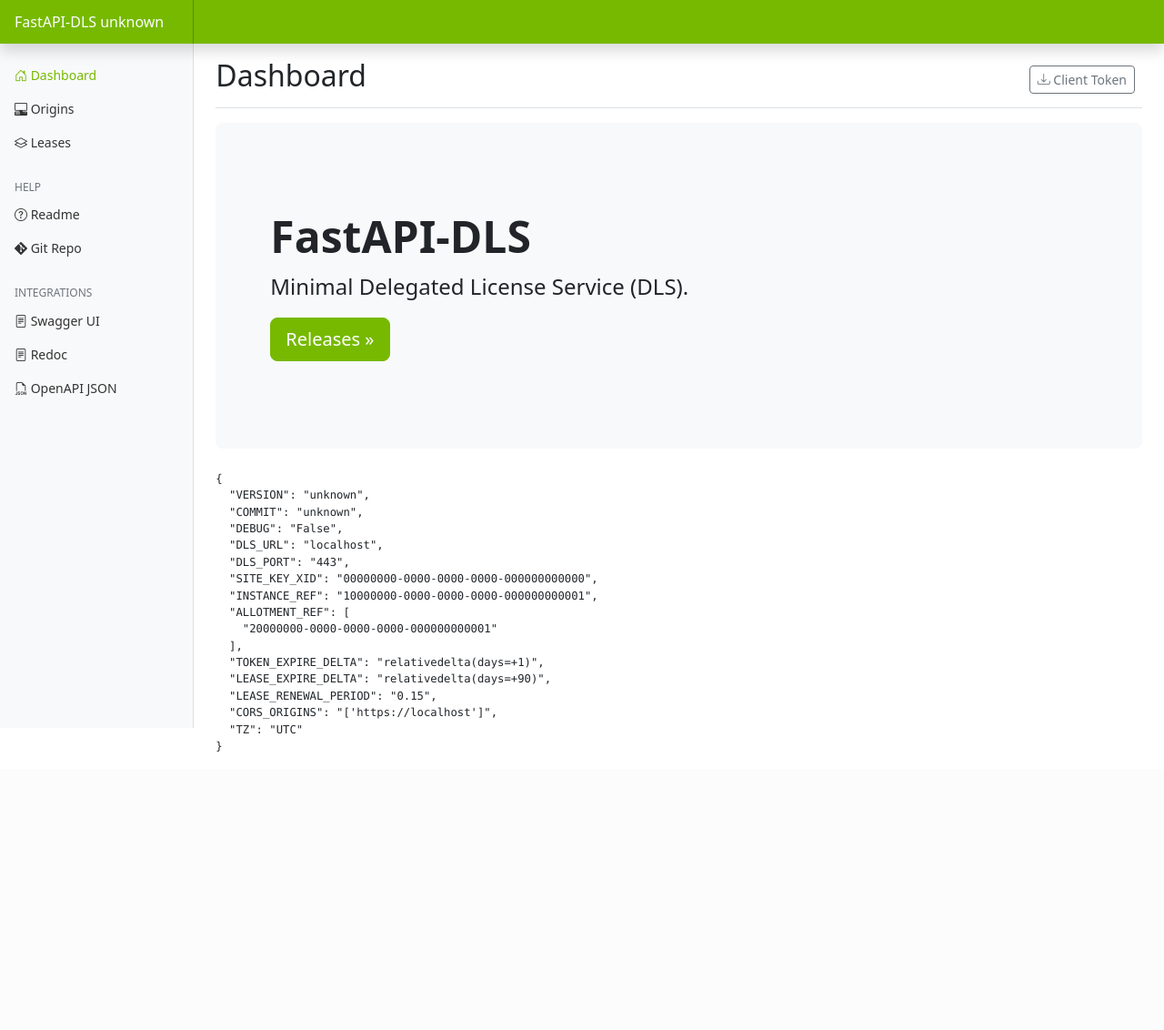
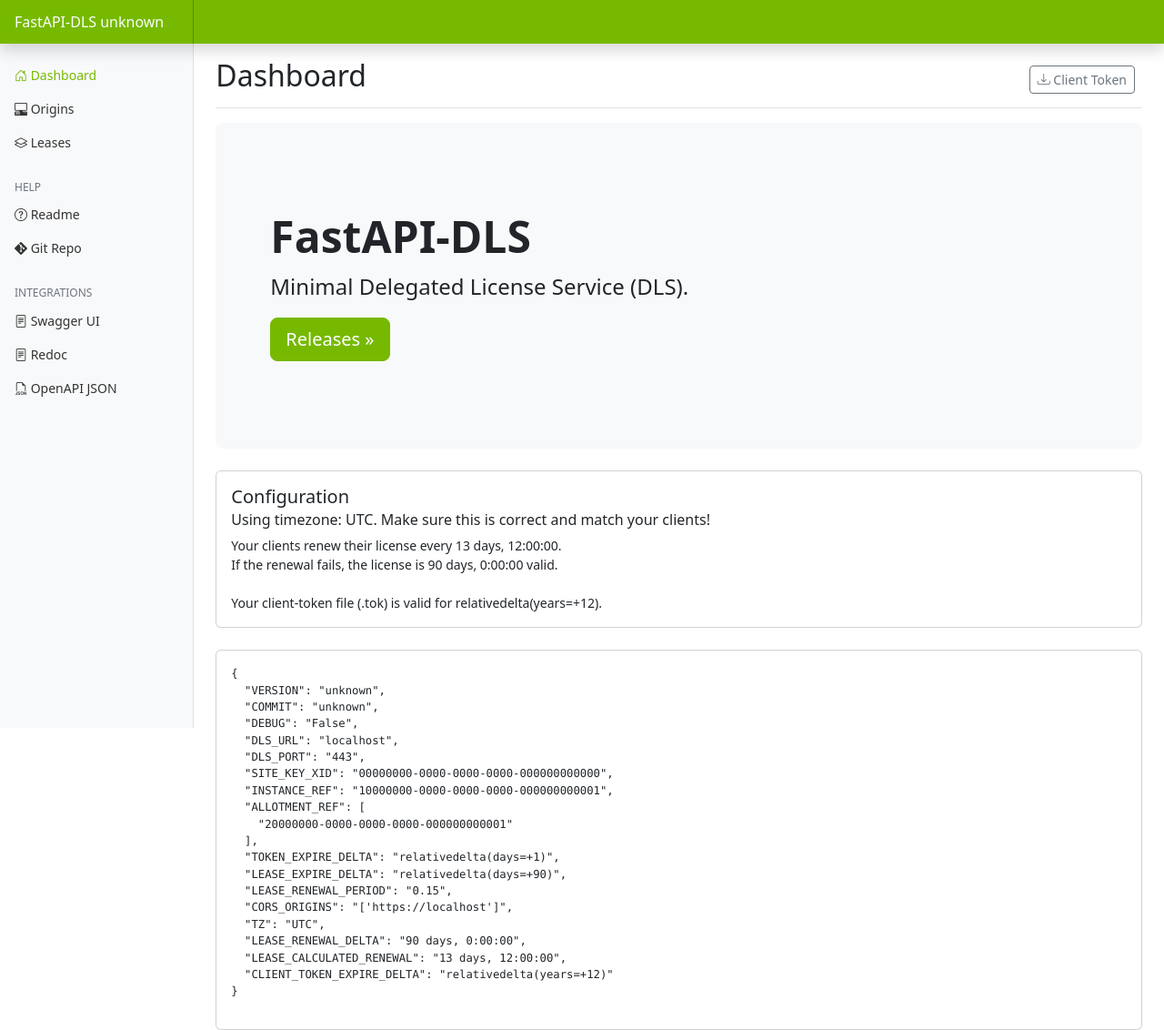
Before and after one commit to GreenDamTan/fastapi-dls_mirror, a FastAPI app: page /-/dashboard in a window 1280 px wide. Shown: the whole page at 91% size. Before the commit the page ends 826 px from the top, so only its background shows below. Run offline with FastAPI, Linux system fonts and the light colour scheme; parts of the project's set-up code (start-up, migrations or seed data) failed here and were passed over; some libraries are stand-ins or nearby versions.

Commit message:
improved dashboard config view

```diff
--- a/app/main.py
+++ b/app/main.py
@@ -111,7 +111,27 @@ def __get_token(request: Request) -> dict:
     return jwt.decode(token=token, key=jwt_decode_key, algorithms=ALGORITHMS.RS256, options={'verify_aud': False})
 
 
-# Endpoints
+def __json_config() -> dict:
+    return {
+        'VERSION': str(VERSION),
+        'COMMIT': str(COMMIT),
+        'DEBUG': str(DEBUG),
+        'DLS_URL': str(DLS_URL),
+        'DLS_PORT': str(DLS_PORT),
+        'SITE_KEY_XID': str(SITE_KEY_XID),
+        'INSTANCE_REF': str(INSTANCE_REF),
+        'ALLOTMENT_REF': [str(ALLOTMENT_REF)],
+        'TOKEN_EXPIRE_DELTA': str(TOKEN_EXPIRE_DELTA),
+        'LEASE_EXPIRE_DELTA': str(LEASE_EXPIRE_DELTA),
+        'LEASE_RENEWAL_PERIOD': str(LEASE_RENEWAL_PERIOD),
+        'CORS_ORIGINS': str(CORS_ORIGINS),
+        'TZ': str(TZ),
+        # static / calculated
+        'LEASE_RENEWAL_DELTA': str(LEASE_RENEWAL_DELTA),
+        'LEASE_CALCULATED_RENEWAL': str(Lease.calculate_renewal(LEASE_RENEWAL_PERIOD, LEASE_RENEWAL_DELTA)),
+        'CLIENT_TOKEN_EXPIRE_DELTA': str(CLIENT_TOKEN_EXPIRE_DELTA),
+    }
+
 
 @app.get('/', summary='* Index')
 async def index():
@@ -130,21 +150,7 @@ async def _health():
 
 @app.get('/-/config', summary='* Config', description='returns environment variables.')
 async def _config():
-    return JSONr({
-        'VERSION': str(VERSION),
-        'COMMIT': str(COMMIT),
-        'DEBUG': str(DEBUG),
-        'DLS_URL': str(DLS_URL),
-        'DLS_PORT': str(DLS_PORT),
-        'SITE_KEY_XID': str(SITE_KEY_XID),
-        'INSTANCE_REF': str(INSTANCE_REF),
-        'ALLOTMENT_REF': [str(ALLOTMENT_REF)],
-        'TOKEN_EXPIRE_DELTA': str(TOKEN_EXPIRE_DELTA),
-        'LEASE_EXPIRE_DELTA': str(LEASE_EXPIRE_DELTA),
-        'LEASE_RENEWAL_PERIOD': str(LEASE_RENEWAL_PERIOD),
-        'CORS_ORIGINS': str(CORS_ORIGINS),
-        'TZ': str(TZ),
-    })
+    return JSONr(__json_config())
 
 
 @app.get('/-/readme', summary='* Readme')
@@ -163,7 +169,8 @@ async def _manage(request: Request):
 
 @app.get('/-/dashboard', summary='* Dashboard')
 async def _dashboard(request: Request):
-    return templates.TemplateResponse(name='views/dashboard.html', context={'request': request, 'VERSION': VERSION})
+    context = {'request': request, 'VERSION': VERSION, 'CONFIG': __json_config()}
+    return templates.TemplateResponse(name='views/dashboard.html', context=context)
 
 
 @app.get('/-/dashboard/origins', summary='* Dashboard - Origins')
@@ -206,7 +213,7 @@ async def _origins_delete_expired(request: Request):
 async def _origins_delete_origin_ref(request: Request, origin_ref: str):
     if Origin.delete(db, [origin_ref]) == 1:
         return Response(status_code=201)
-    raise JSONResponse(status_code=404, content={'status': 404, 'detail': 'lease not found'})
+    return JSONr(status_code=404, content={'status': 404, 'detail': 'lease not found'})
 
 
 @app.get('/-/leases', summary='* Leases')
--- a/app/templates/views/dashboard.html
+++ b/app/templates/views/dashboard.html
@@ -29,7 +29,26 @@
         </div>
     </div>
 
-    <pre id="config"></pre>
+    <div class="card mb-4">
+        <div class="card-body">
+            <h5 class="card-title">Configuration</h5>
+            <h6 class="card-subtitle mb-2 text-body-secondary">
+                Using timezone: {{ CONFIG.TZ }}. Make sure this is correct and match your clients!
+            </h6>
+            <p class="card-text">
+                Your clients renew their license every {{ CONFIG.LEASE_CALCULATED_RENEWAL }}.<br/>
+                If the renewal fails, the license is {{ CONFIG.LEASE_RENEWAL_DELTA }} valid.<br/>
+                <br/>
+                Your client-token file (.tok) is valid for {{ CONFIG.CLIENT_TOKEN_EXPIRE_DELTA }}.
+            </p>
+        </div>
+    </div>
+
+    <div class="card">
+        <div class="card-body">
+            <pre id="config"></pre>
+        </div>
+    </div>
 </div>
 {% endblock %}
 
```
